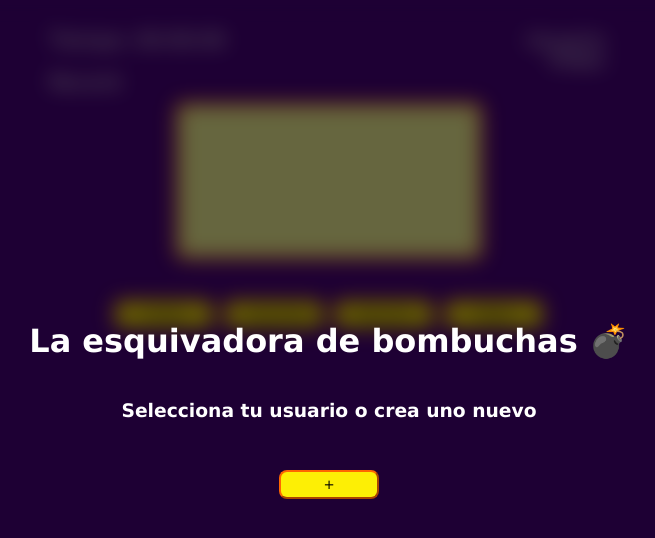
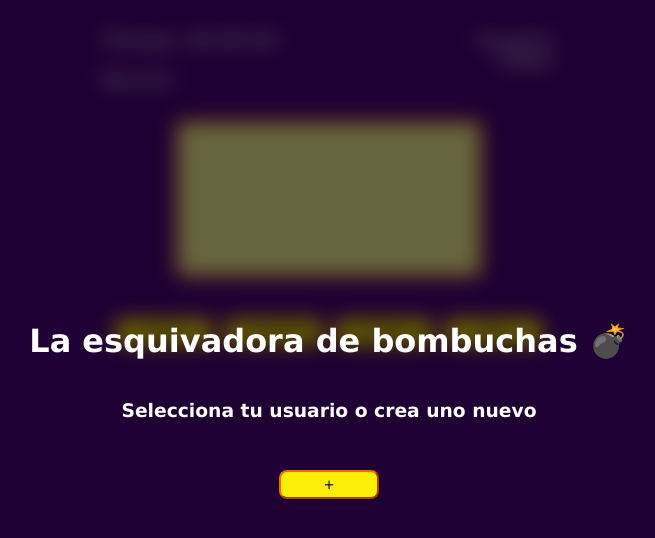
Before and after one commit to ezenh/esquivadoraDeBombuchas, a plain HTML site: page index.html in a window 1280 px wide. Shown: the whole page, without its empty margins (311-966 px from the left). Drawn offline with Linux system fonts and the light colour scheme.

Commit message:
casi terminado

```diff
--- a/game.js
+++ b/game.js
@@ -97,6 +97,7 @@ function resizeCheck () {
 function setCanvasSize() {
     if (window.innerHeight > window.innerWidth) {
         canvasSize = window.innerWidth * 0.7
+
     } else {
         canvasSize = window.innerHeight * 0.7
         }
--- a/styles.css
+++ b/styles.css
@@ -85,9 +85,9 @@ body {
     }
   .game-container .top {
     display: flex;
-    width: 70vh;
     font-size: 20px;
     line-height: 0px;
+    margin-bottom: 20px;
     z-index: 20;
     }
 
@@ -95,9 +95,7 @@ body {
     display: flex;
     flex-direction: column;
     text-align: left;
-    width: 35vh;
     align-items: start;
-    gap: 2px;
     }
     #gameTime #actualTime_container, #record_container {
       display: flex;
@@ -108,7 +106,6 @@ body {
   .topRight {
     display: flex;
     flex-direction: column;
-    width: 35vh;
     }
     .topRight #userName {
       display: flex;
```
Also changed, not shown: 1 other file.
